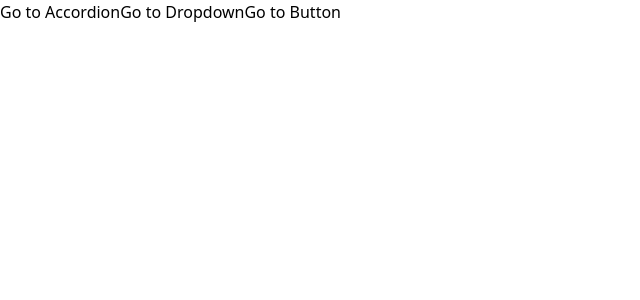
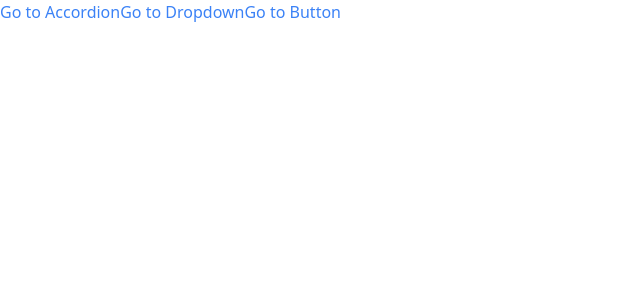
Before and after one commit to hikarinakano/comps, a React (Create React App) app: page / in a window 1280 px wide. Shown: the top 300 px of the page, without its empty margins (0-640 px from the left). Built offline with nearby package versions, Linux system fonts and the light colour scheme.

Commit message:
Refactored code with the import of the new custom hook

```diff
--- a/src/components/Link.js
+++ b/src/components/Link.js
@@ -1,14 +1,17 @@
-import { useContext } from "react";
-import NavigationContext from "../context/navigation-context";
+import classNames from "classnames";
+import useNavigation from "../hooks/use-navigation";
 
 const Link = ({to, children}) => {
-  const { navigate } = useContext(NavigationContext);
-
+  const { navigate } = useNavigation();
+  const classes = classNames('text-blue-500')
   const handleClick = (event) => {
+    if (event.metaKey || event.ctrlKey) {
+      return;
+    }
     event.preventDefault();
     navigate(to);
   };
-  return <a onClick={handleClick}>{ children }</a>
+  return <a className={classes} href={to} onClick={handleClick}>{ children }</a>
 }
 
 export default Link;
--- a/src/components/Route.js
+++ b/src/components/Route.js
@@ -1,8 +1,6 @@
-import { useContext } from "react";
-import NavigationContext from "../context/navigation-context";
-
+import useNavigation from "../hooks/use-navigation";
 function Route({path, children}) {
-  const{ currentPath } = useContext(NavigationContext);
+  const{ currentPath } = useNavigation();
 
   if (path === currentPath) {
       return children;
```
